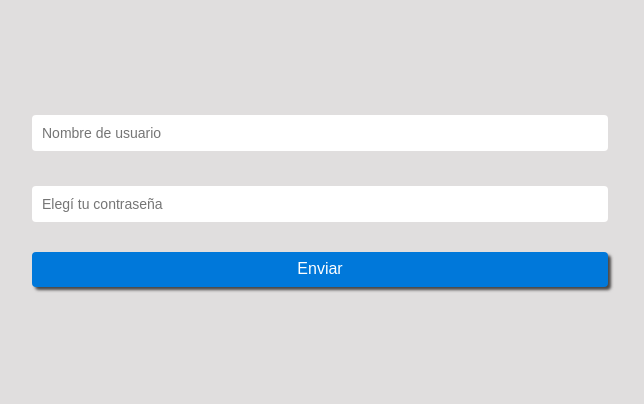
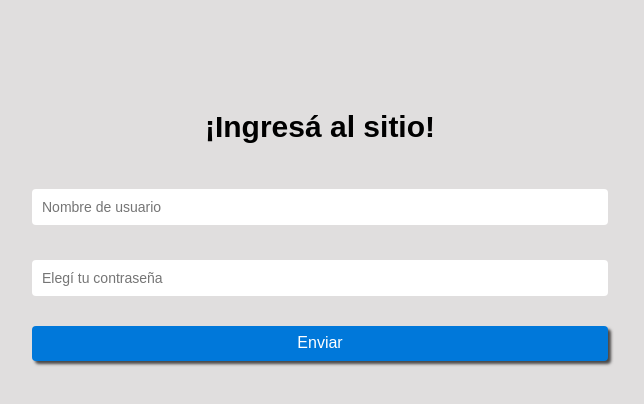
Before and after one commit to sabrinasastre/mercado_liebre_app, a website: page Views/login.html in a window 1280 px wide. Shown: the whole page, without its empty margins (320-964 px from the left). Drawn offline with Linux system fonts and the light colour scheme; files whose address does not match are found by name.

Commit message:
edición login

```diff
--- a/Public/CSS/Styles.css
+++ b/Public/CSS/Styles.css
@@ -10,6 +10,7 @@ body {
     background-color: rgb(224, 222, 222);
 
 }
+
 
 header {
     background-color: #EAC926;
--- a/Views/login.html
+++ b/Views/login.html
@@ -16,7 +16,7 @@ rel="stylesheet" />
 
 <body>
     <form action="" class="estilos-form">
-
+        <h1>¡Ingresá al sitio!</h1>
        <div class="cajas-dentro-del-form">
            <input type="text" name="userName" placeholder="Nombre de usuario" >
        </div>
```
Also changed, not shown: Views/register.html (+2 -7 lines).
